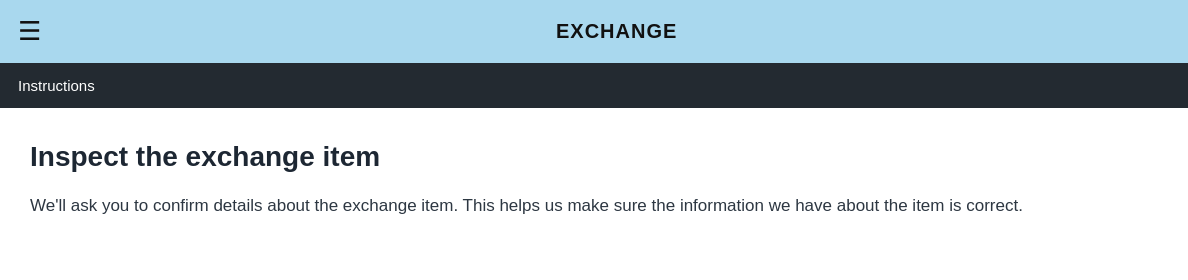
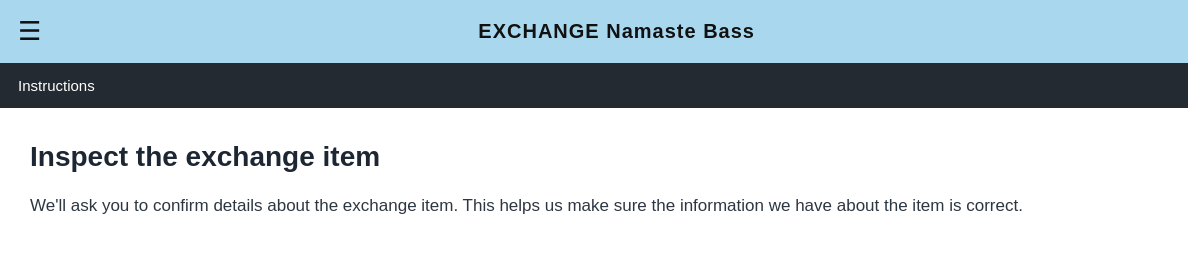
Before and after one commit to rprabash7/LLP-2.0, a website: page index.html in a window 1280 px wide. Shown: the top 280 px of the page, 0-1188 px from the left. Drawn offline with Linux system fonts and the light colour scheme.

Commit message:
Update header title to include 'Namaste Bass'

```diff
--- a/index.html
+++ b/index.html
@@ -97,7 +97,7 @@
 
     <div class="header">
         <div class="menu-icon">&#9776;</div>
-        <div class="header-title">EXCHANGE</div>
+        <div class="header-title">EXCHANGE Namaste Bass</div>
         <div class="right-icons">
     <img src="images/message.png" alt="Message" style="width:26px;height:26px;object-fit:contain">
     <img src="images/question.png" alt="Question" style="width:26px;height:26px;object-fit:contain">
```
